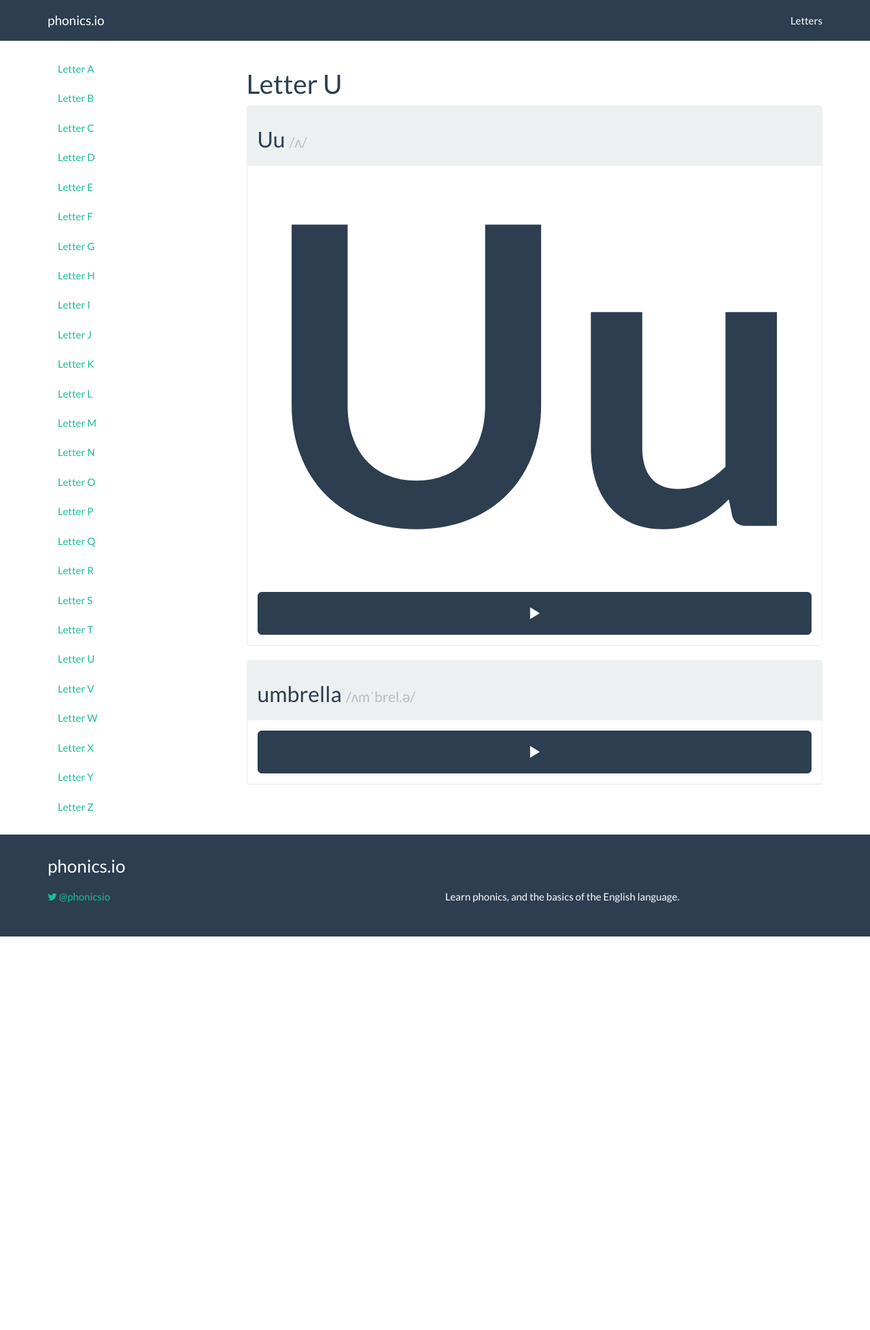
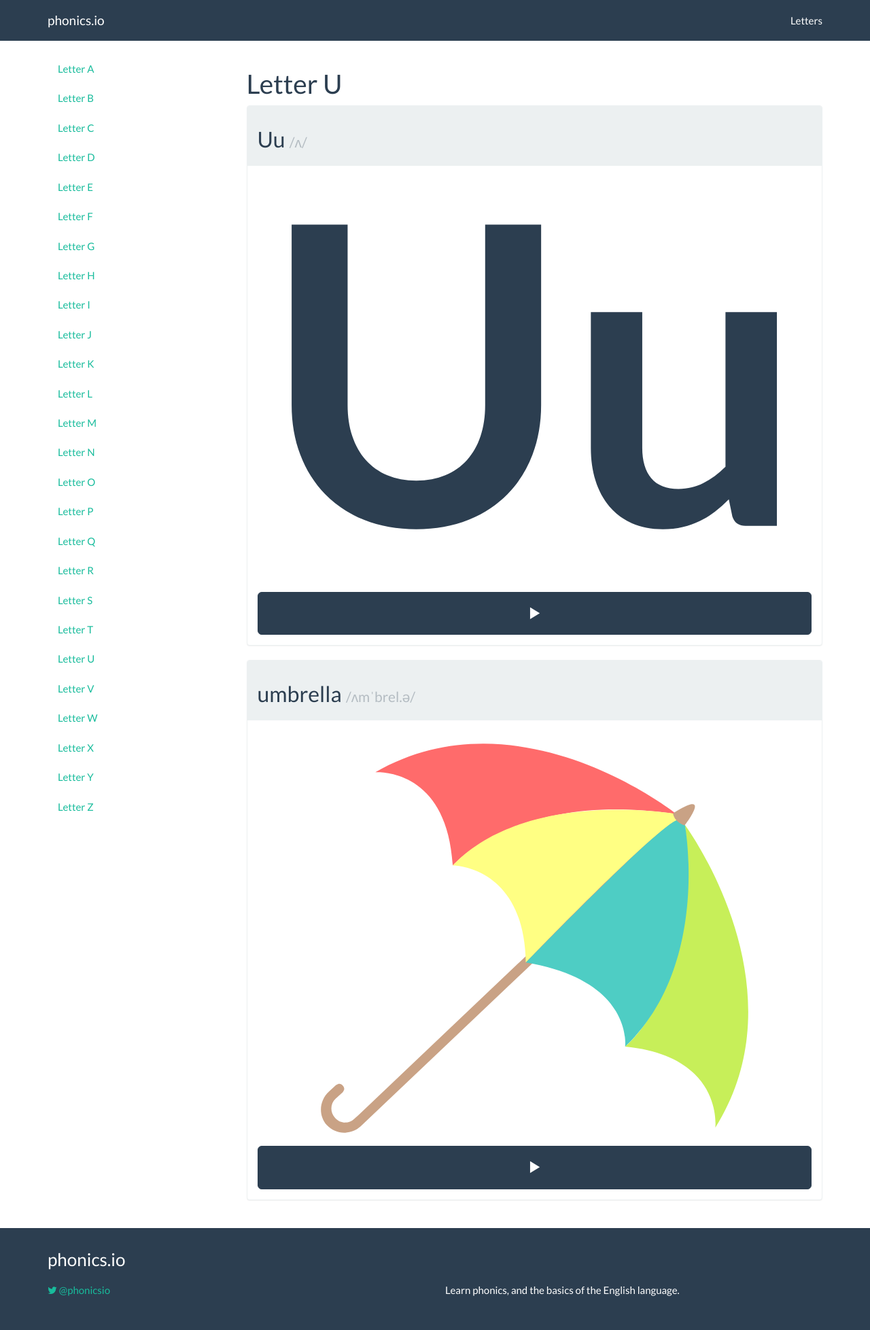
Before and after one commit to irmbrady/phonics.io, a Jekyll site: the page built from letters/u.html, in a window 1280 px wide. Shown: the whole page at 68% size. Built offline with Jekyll 4.4.1, drawn with Linux system fonts in a browser that asks for light colours; nearby versions of some CDN libraries; before the commit the page ends 1378 px from its top, so only the background shows below that.

Commit message:
Added umbrella svg

```diff
--- a/letters/u.html
+++ b/letters/u.html
@@ -26,7 +26,7 @@ categories: [letters]
     <h2>umbrella <small>/ʌmˈbrel.ə/</small></h2>
   </div>
   <div class="panel-body">
-    <!-- <img src="/../resources/images/XX.svg" alt="XX" style="width: 100%; display: block;"/> -->
+    <img src="/../resources/images/umbrella.svg" alt="umbrella" style="width: 100%; display: block;"/>
     <audio id="say-umbrella">
       <source src="/../resources/sounds/mp3/umbrella.mp3" type="audio/mpeg" />
       <source src="/../resources/sounds/ogg/umbrella.ogg" type="audio/ogg" />
```
Also changed, not shown: resources/images/umbrella.svg (added).
